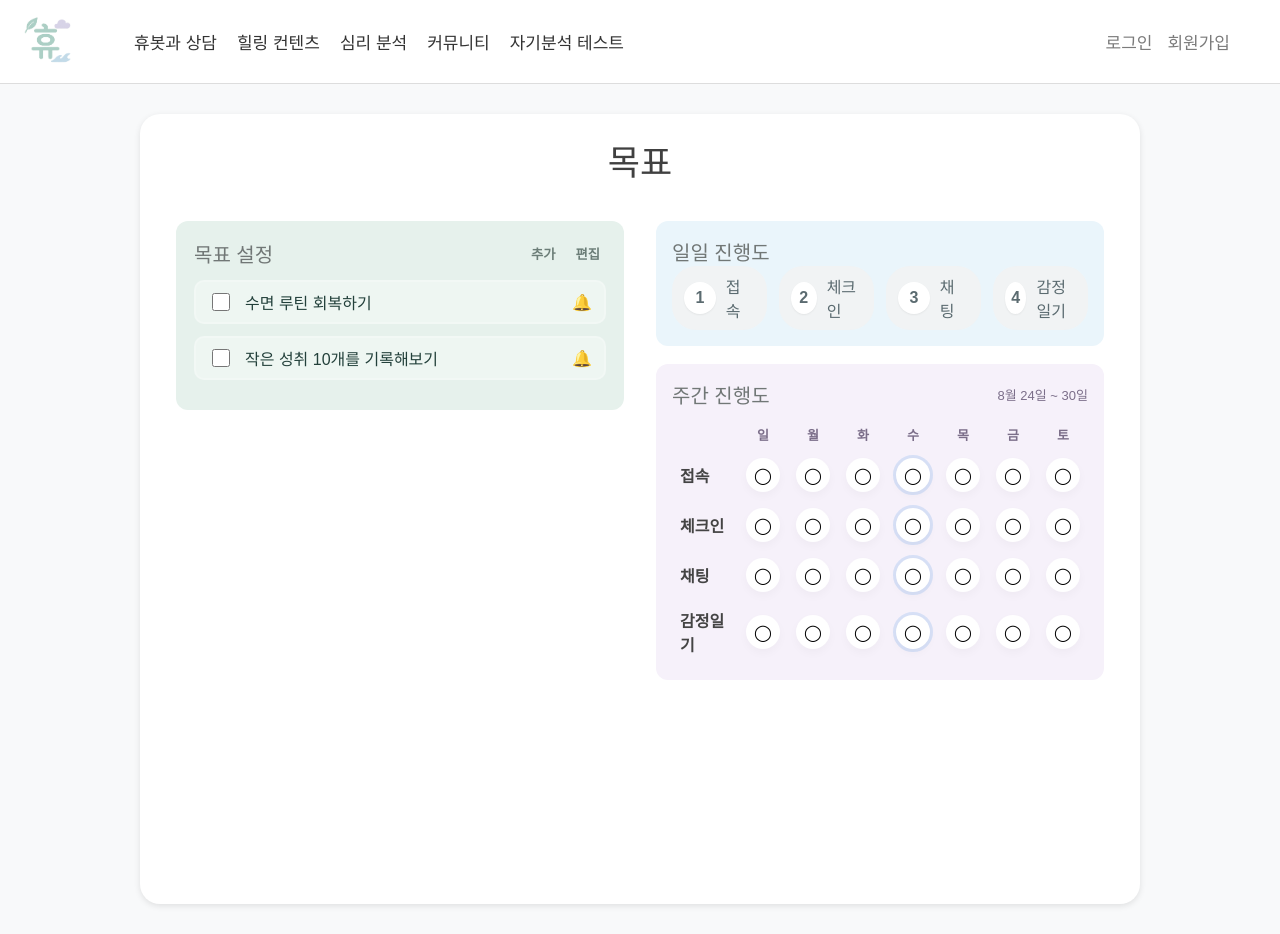
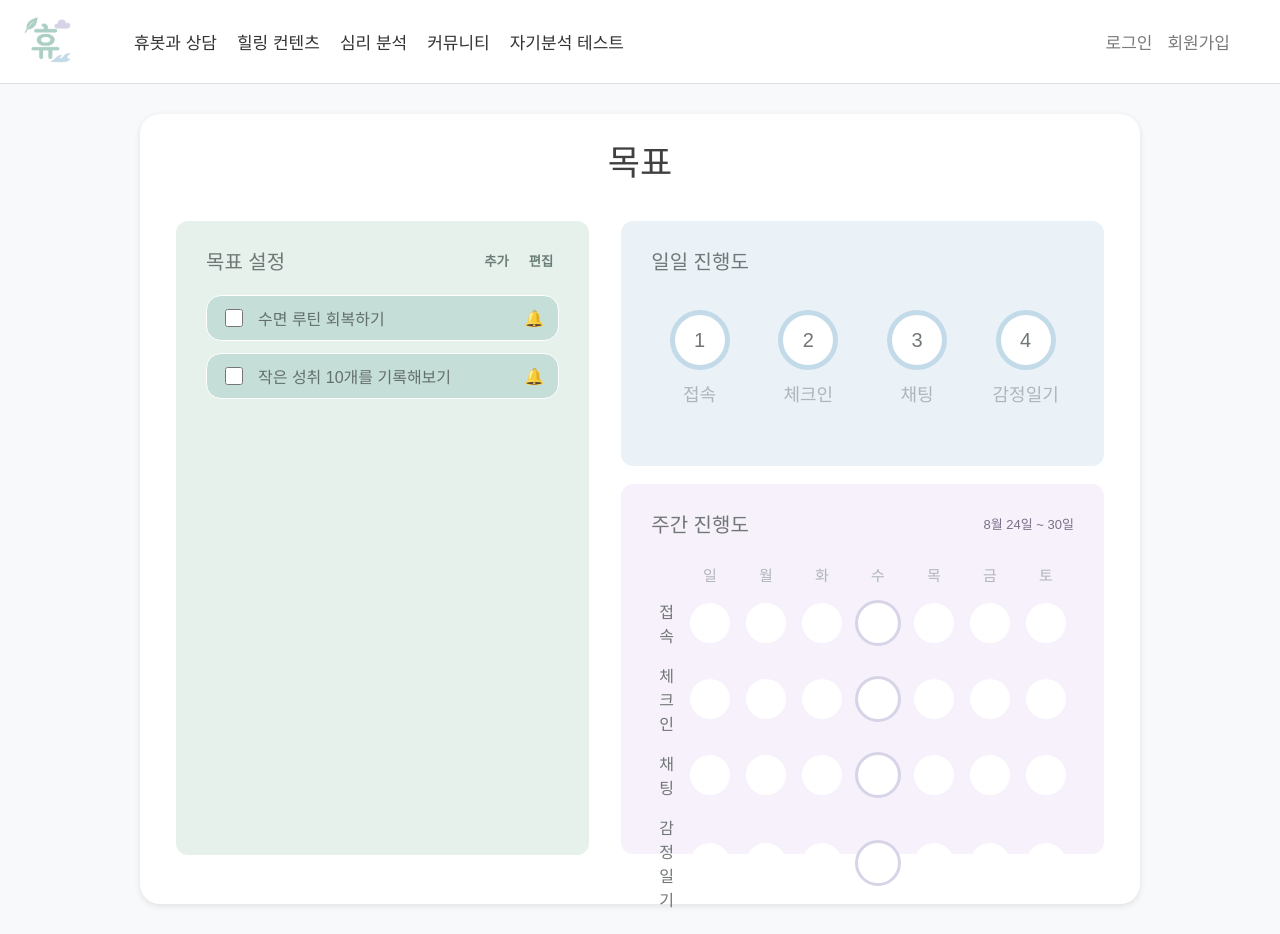
Before and after one commit to prgrms-aibe-devcourse/AIBE2_FinalProject_shiwal_FE, a React (Vite) app in the folder hue/apps/frontend/: page /goal in a window 1280 px wide. Built offline with nearby package versions, Linux system fonts and the light colour scheme.

Commit message:
feat: 목표 페이지

```diff
--- a/hue/apps/frontend/src/index.css
+++ b/hue/apps/frontend/src/index.css
@@ -162,6 +162,8 @@ body.gray-bg {
   background: #ffffff;
   align-self: flex-start;
   border: 1px solid #ccc;
+  font-weight: normal;
+  font-size: 14px;
 }
 
 .message.right {
@@ -459,6 +461,7 @@ p {
   display: grid;
   grid-template-columns: 1fr 1fr; /* 왼쪽이 넓고 오른쪽 고정 폭(스택 구조) */
   /*gap: 24px;*/
+  width: 100%;
   align-items: start;
 }
 
@@ -467,12 +470,13 @@ p {
   /*min-width: 500px;*/
   /* 여백 및 크기 수정: 기본적으로 더 많은 공간을 차지하도록 설정 */
   padding: 16px;
+  height: 634px;
 }
 
 .goal-settings {
   background: #e6f1ec; /* 연한 녹색 배경 */
   border-radius: 12px;
-  padding: 18px;
+  padding: 25px 30px;
   height: 100%;
   box-sizing: border-box;
   display: flex;
@@ -483,7 +487,7 @@ p {
   display: flex;
   justify-content: space-between;
   align-items: center;
-  margin-bottom: 12px;
+  margin-bottom: 20px;
 }
 
 .header-title {
@@ -512,10 +516,10 @@ p {
   display: flex;
   align-items: center;
   gap: 12px;
-  background: rgba(255,255,255,0.3);
-  border-radius: 10px;
+  background: #c6ded8;
+  border-radius: 15px;
+  border: 1.5px solid #ffffff;
   padding: 10px 14px;
-  box-shadow: inset 0 0 0 2px rgba(255,255,255,0.2);
 }
 
 .goal-item input[type="checkbox"] {
@@ -525,7 +529,7 @@ p {
 
 .goal-text {
   flex: 1;
-  color: #23403b;
+  color: #636f6c;
 }
 
 .bell-icon {
@@ -543,25 +547,34 @@ p {
   display: flex;
   flex-direction: column;
   gap: 18px;
+  height: 650px;
   padding: 16px; /* 오른쪽 패널에 여백 추가 */
   /* 기본적으로 500px로 고정 */
   /*min-width: 500px;*/
 }
 
 /* 공통 카드 스타일 */
-.card {
+.blue-card {
   border-radius: 12px;
   padding: 16px;
   box-sizing: border-box;
+  height: 245px;
+}
+
+.purple-card {
+  border-radius: 12px;
+  padding: 25px 30px;
+  box-sizing: border-box;
+  height: 370px;
 }
 
 /* 일일 진행도 */
 .daily-progress {
-  background: #eaf5fb; /* 연한 하늘색 */
-  min-height: 120px;
+  background: #eaf2f7; /* 연한 하늘색 */
   display: flex;
   flex-direction: column;
-  justify-content: center;
+  padding: 25px 30px;
+  /*justify-content: center;*/
 }
 
 .card-title {
@@ -574,37 +587,47 @@ p {
 /* Steps (가로) */
 .progress-steps {
   display: flex;
+  margin-top: 10px;
   gap: 12px;
   align-items: center;
 }
 
 .step {
-  display: flex;
-  align-items: center;
-  gap: 10px;
-  padding: 8px 12px;
-  border-radius: 24px;
-  background: #f1f3f4;
-  color: #5b6b70;
+  display: flex; /* 'col' 대신 'flex'를 사용하고 flex-direction을 column으로 변경하는 것이 일반적입니다. */
+  flex-direction: column; /* 단계를 세로로 정렬 */
+  align-items: center; /* 내부 요소를 가운데 정렬 */
+  padding: 25px 12px;
   width: 100%;
   box-sizing: border-box;
   justify-content: flex-start;
 }
 
+/* 1. 기본 step-num 스타일 (비활성화 상태) */
 .step-num {
-  width: 32px;
-  height: 32px;
+  width: 50px;
+  height: 50px;
   border-radius: 50%;
-  background: white;
+  background: white; /* 원의 내부색: 흰색 */
   display: flex;
   align-items: center;
   justify-content: center;
-  font-weight: 700;
-  box-shadow: 0 1px 2px rgba(0,0,0,0.06);
+  border: 5px solid #C3DBE9; /* 테두리색: 밝은 회색/파란색 */
+  margin-bottom: 10px;
+  font-size: 20px;
+  color: #717776; /* 글자색: 회색 */
+  transition: all 0.3s ease; /* 전환 효과 추가 (선택 사항) */
 }
 
-.step.active {
-  background: linear-gradient(90deg, #d7eefc 0%, #c9e7fb 100%);
+/* 2. 활성화된 단계(.step.active) 내부의 step-num 스타일 */
+.step.active .step-num {
+  background: #C3DBE9; /* 원의 내부색: 눈에 띄는 파란색으로 채움! */
+  border-color: #C3DBE9; /* 테두리색도 동일한 파란색으로 변경 */
+  color: white; /* 활성화된 상태이므로 글자색을 흰색으로 변경 */
+}
+
+.step-label {
+  color: #b0b5b9;
+  font-size: 18px;
 }
 
 /* 주간 진행도 */
@@ -616,7 +639,7 @@ p {
   display: flex;
   justify-content: space-between;
   align-items: center;
-  margin-bottom: 10px;
+  margin-bottom: 20px;
 }
 
 .week-range {
@@ -633,8 +656,9 @@ p {
 .weekly-table thead th {
   text-align: center;
   padding: 6px;
-  font-size: 13px;
-  color: #7b6e89;
+  font-size: 15px;
+  color: #b0b5b9;
+  font-weight: normal;
 }
 
 .weekly-table tbody td {
@@ -645,17 +669,17 @@ p {
 
 /* 첫 열(task) 왼쪽 정렬 */
 .weekly-table .task-col {
-  text-align: left;
+  text-align: center;
   padding-left: 8px;
-  width: 110px;
-  color: #444;
-  font-weight: 600;
+  /*width: 110px;*/
+  color: #717776;
 }
 
 /* 동그라미 버튼 */
 .circle {
-  width: 34px;
-  height: 34px;
+  color: #ffffff;
+  width: 40px;
+  height: 40px;
   border-radius: 50%;
   border: none;
   background: #ffffff;
@@ -663,17 +687,14 @@ p {
   display: inline-flex;
   align-items: center;
   justify-content: center;
-  font-size: 16px;
-  box-shadow: 0 4px 10px rgba(0,0,0,0.03);
 }
 
 .circle.filled {
-  background: #7c6ee4;
-  color: white;
+  background: #D7D4E8;
 }
 
 .circle.today {
-  outline: 3px solid rgba(74, 144, 226, 0.18);
+  outline: 3px solid #D7D4E8;
 }
 
 /* 반응형 처리 */
--- a/hue/apps/frontend/src/pages/user/Goal.tsx
+++ b/hue/apps/frontend/src/pages/user/Goal.tsx
@@ -96,7 +96,7 @@ const Goals: React.FC = () => {
 
                     {/* 오른쪽: 일일 진행도 (위) + 주간 진행도 (아래) */}
                     <div className="right-panel-goal">
-                        <div className="daily-progress card">
+                        <div className="daily-progress blue-card">
                             <div className="header-title">일일 진행도</div>
                             <div className="progress-steps">
                                 <div className={`step ${progress["접속"][todayDay] ? "active" : ""}`}>
@@ -118,7 +118,7 @@ const Goals: React.FC = () => {
                             </div>
                         </div>
 
-                        <div className="weekly-progress card">
+                        <div className="weekly-progress purple-card">
                             <div className="weekly-header">
                                 <div className="header-title">주간 진행도</div>
                                 <span className="week-range">8월 24일 ~ 30일</span>
```
